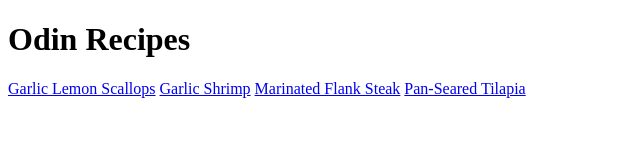
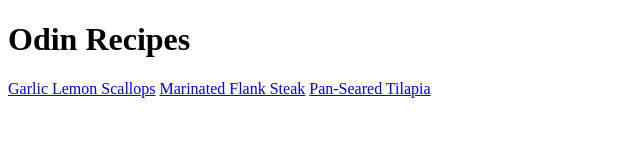
Before and after one commit to BorgXQ/odin-recipes, a plain HTML site: page index.html in a window 1280 px wide. Shown: the whole page, without its empty margins (0-640 px from the left). Drawn offline with Linux system fonts and the light colour scheme.

Commit message:
Delete garlic shrimp list from index.html

```diff
--- a/index.html
+++ b/index.html
@@ -10,7 +10,6 @@
     <body>
         <h1>Odin Recipes</h1>
         <a href="recipes/garlic-lemon-scallops.html">Garlic Lemon Scallops</a>
-        <a href="recipes/garlic-shrimp.html">Garlic Shrimp</a>
         <a href="recipes/marinated-flank-steak.html">Marinated Flank Steak</a>
         <a href="recipes/pan-seared-tilapia.html">Pan-Seared Tilapia</a>
     </body>
```
